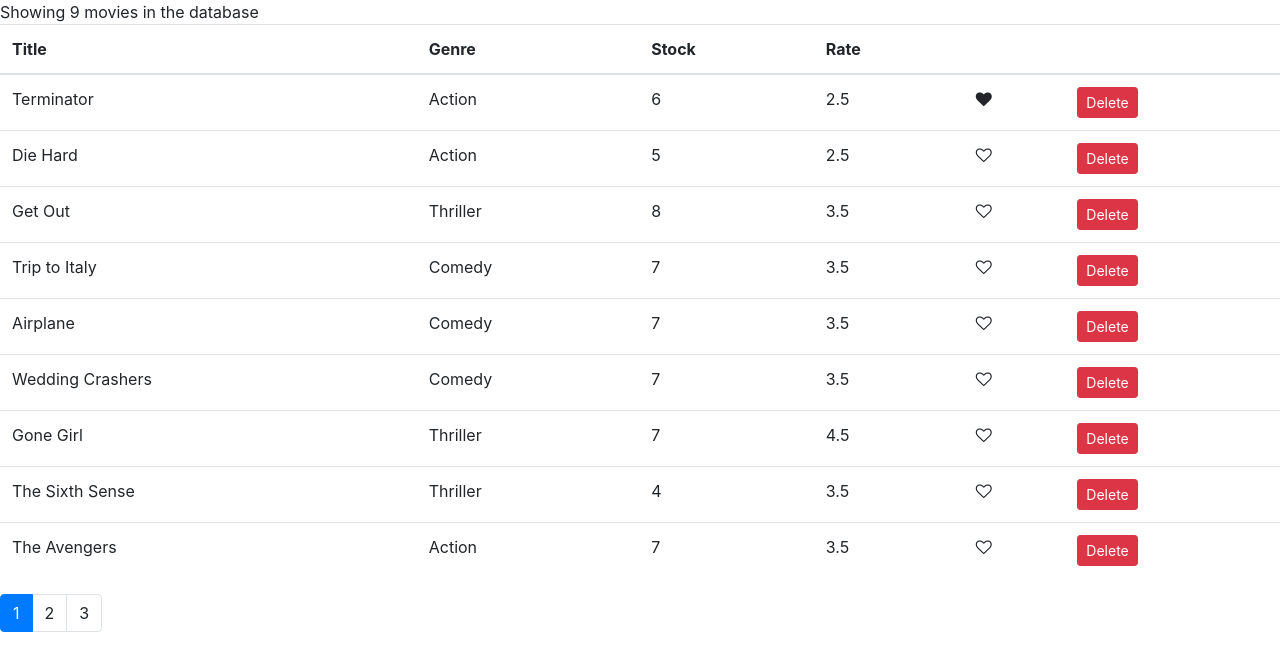
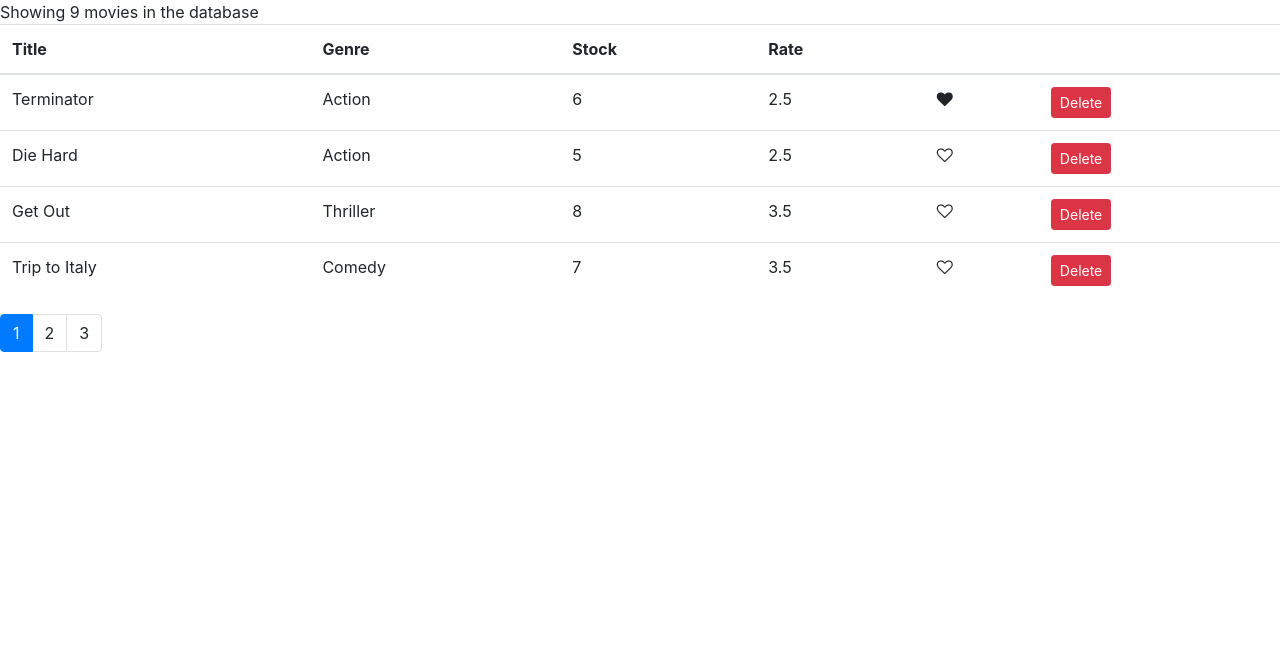
Before and after one commit to TazzyG/vidly, a React (Create React App) app: page / in a window 1280 px wide. Shown: the top 670 px of the page. Built offline with nearby package versions, Linux system fonts and the light colour scheme.

Commit message:
paginating Data using util and lodash

```diff
--- a/src/components/movies.jsx
+++ b/src/components/movies.jsx
@@ -2,6 +2,7 @@
 import Like from "./common/like";
 import Pagination from "./common/pagination";
 import { getMovies } from "../services/fakeMovieService";
+import { paginate } from "../utils/paginate";
 
 class Movies extends Component {
   state = {
@@ -27,10 +28,12 @@
   };
   render() {
     const { length: count } = this.state.movies;
-    const { pageSize, currentPage } = this.state;
+    const { pageSize, currentPage, movies: allMovies } = this.state;
 
     if (this.state.movies.length === 0)
       return <p>There are no movies in the database.</p>;
+
+    const movies = paginate(allMovies, currentPage, pageSize);
     return (
       <React.Fragment>
         <span> Showing {count} movies in the database </span>
@@ -46,7 +49,7 @@
             </tr>
           </thead>
           <tbody>
-            {this.state.movies.map(movie => (
+            {movies.map(movie => (
               <tr key={movie._id}>
                 <td>{movie.title}</td>
                 <td>{movie.genre.name}</td>
--- /dev/null
+++ b/src/utils/paginate.js
@@ -0,0 +1,14 @@
+import _ from "lodash";
+
+export function paginate(items, pageNumber, pageSize) {
+  const startindex = (pageNumber - 1) * pageSize;
+  return _(items)
+    .slice(startindex)
+    .take(pageSize)
+    .value();
+  // lodash methods
+  // _(items) puts in lodash wrapper, creates lodash object
+  // _.slice(items, startIndex)
+  // _.take()
+  // _.value() returns to normal array
+}
```
